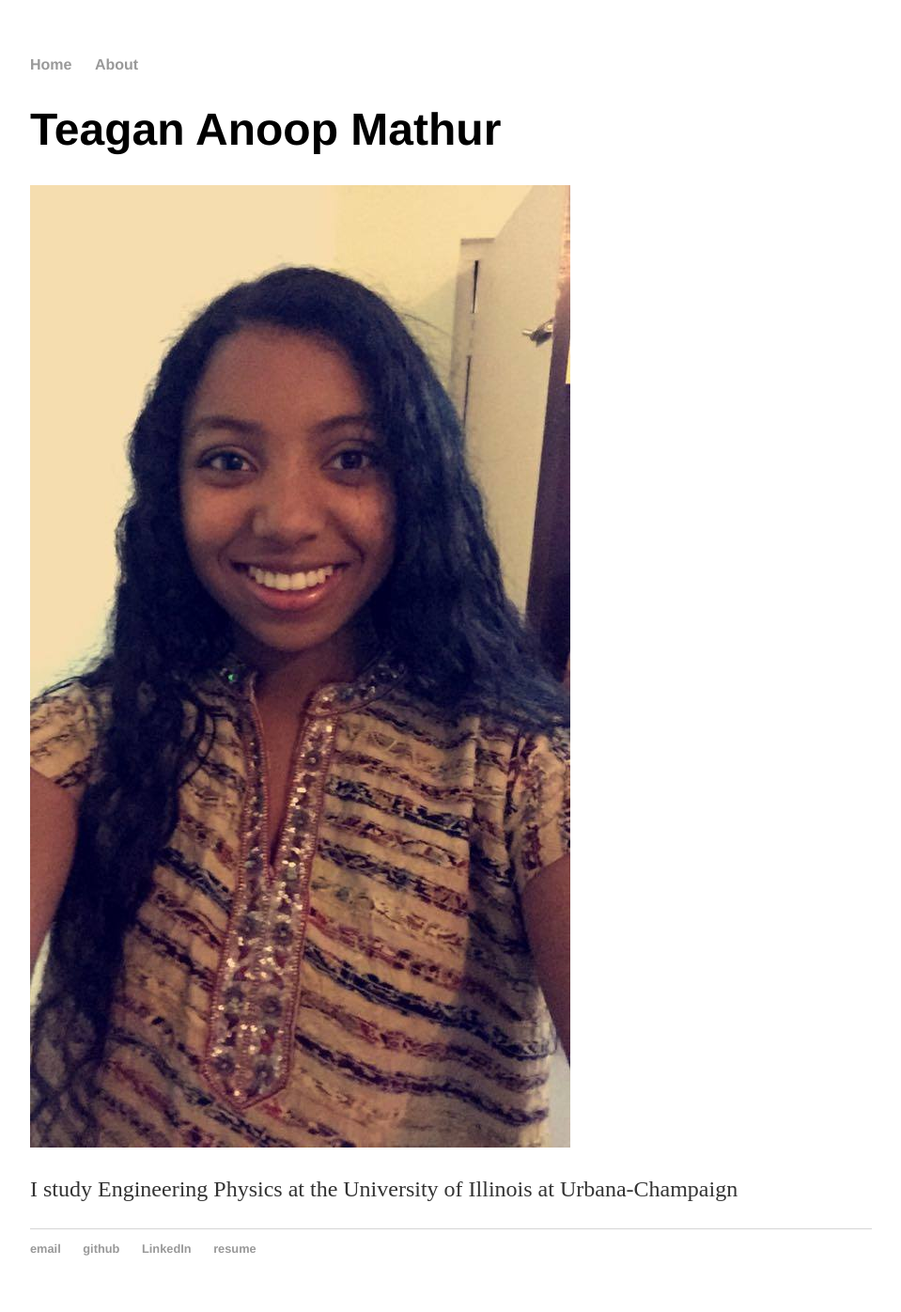
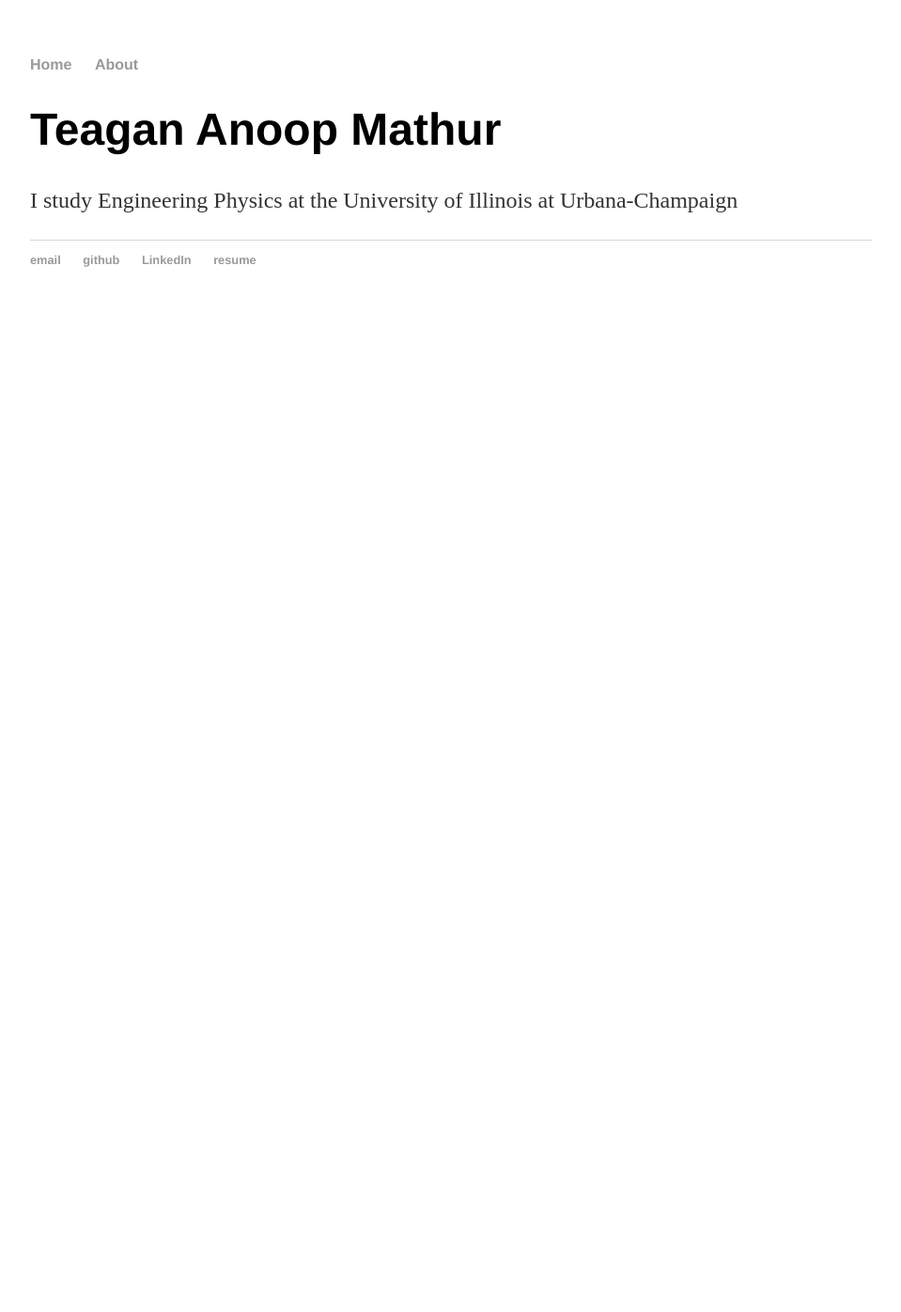
Before and after one commit to tamathur/tamathur.github.io, a Jekyll site: the page built from index.html, in a window 1280 px wide. Shown: the whole page at 94% size, without its empty margins (160-1119 px from the left). Built offline with Jekyll 4.4.1, drawn with Linux system fonts in a browser that asks for light colours; after the commit the page ends 900 px from its top, so only the background shows below that.

Commit message:
Update index.html
got rid of pic code

```diff
--- a/index.html
+++ b/index.html
@@ -4,6 +4,5 @@ title: Teagan Mathur
 ---
 <div class="blurb">
 	<h1>Teagan Anoop Mathur</h1>
-	<img src="https://github.com/tamathur/tamathur.github.io/blob/master/Profile%20Pic.jpg">
 	<p>I study Engineering Physics at the University of Illinois at Urbana-Champaign </p>
 </div><!-- /.blurb -->
```
